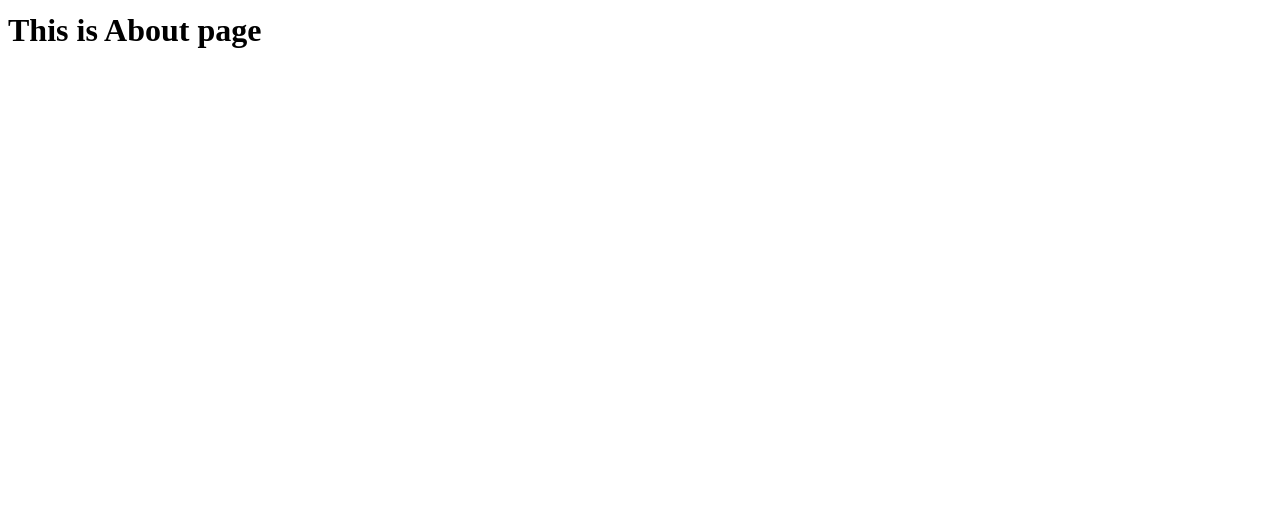
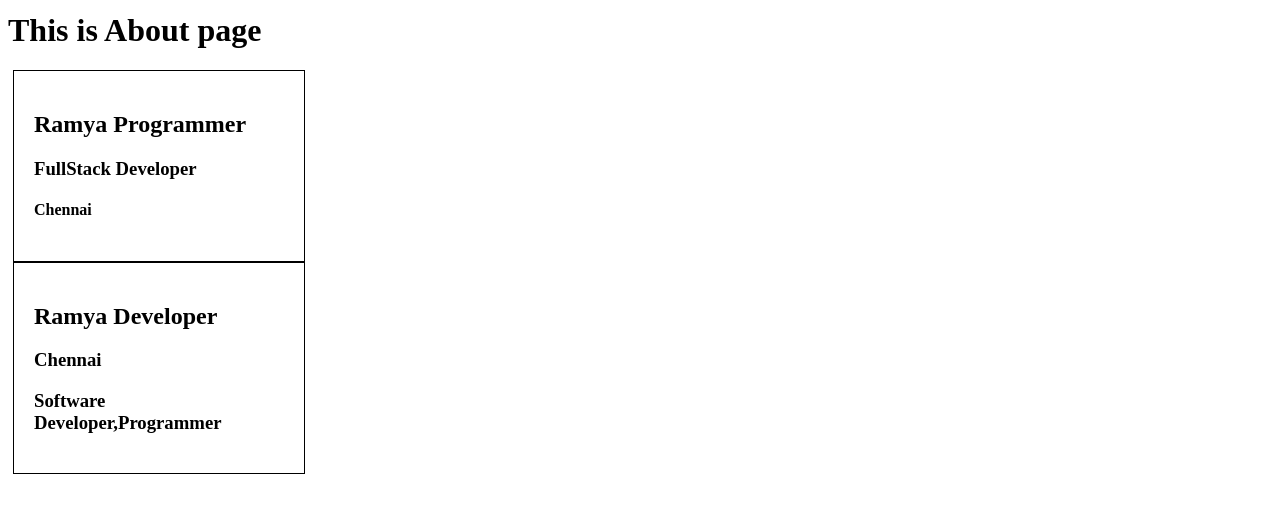
Before and after one commit to Ramya766/Food-ordering-website, a React (Vite) app: page /about in a window 1280 px wide. Shown: the part 217-730 px from the top of the page. Built offline with nearby package versions, Linux system fonts and the light colour scheme.

Commit message:
Created Class Based Component

```diff
--- a/index.css
+++ b/index.css
@@ -80,3 +80,11 @@
   padding: 5px;
   cursor: pointer;
 }
+
+.user-card{
+  border: 1px solid black;
+  width: 250px;
+  padding: 20px;
+  margin-left: 5px;
+  cursor: pointer;
+}
--- a/src/components/About.js
+++ b/src/components/About.js
@@ -1,8 +1,12 @@
+import UserClass from "./UserClass"
+import User from "./User"
 const About=()=>{
     return(
         <div>
             <h1>About page</h1>
             <h1>This is About page</h1>
+            <User name={"Ramya Programmer"}/>
+            <UserClass name={"Ramya Developer"}/>
         </div>
     )
 }
--- /dev/null
+++ b/src/components/User.js
@@ -0,0 +1,10 @@
+const User=({name})=>{
+    return(
+        <div className="user-card">
+            <h2>{name}</h2>
+            <h3>FullStack Developer</h3>
+            <h4>Chennai</h4>
+        </div>
+    )
+}
+export default User;
--- /dev/null
+++ b/src/components/UserClass.js
@@ -0,0 +1,22 @@
+import React from "react";
+class UserClass extends React.Component{
+      constructor(props){
+            super(props) //It's compulsory to use //if not initialized we can't acess this
+            console.log(props)
+        }
+
+    render(){
+        const  {name}=this.props;
+
+        return(
+
+            <div className="user-card">
+
+                <h2>{name}</h2>
+                <h3>Chennai</h3>
+                <h3>Software Developer,Programmer</h3>
+            </div>
+        )
+    }
+}
+export default UserClass;
```
